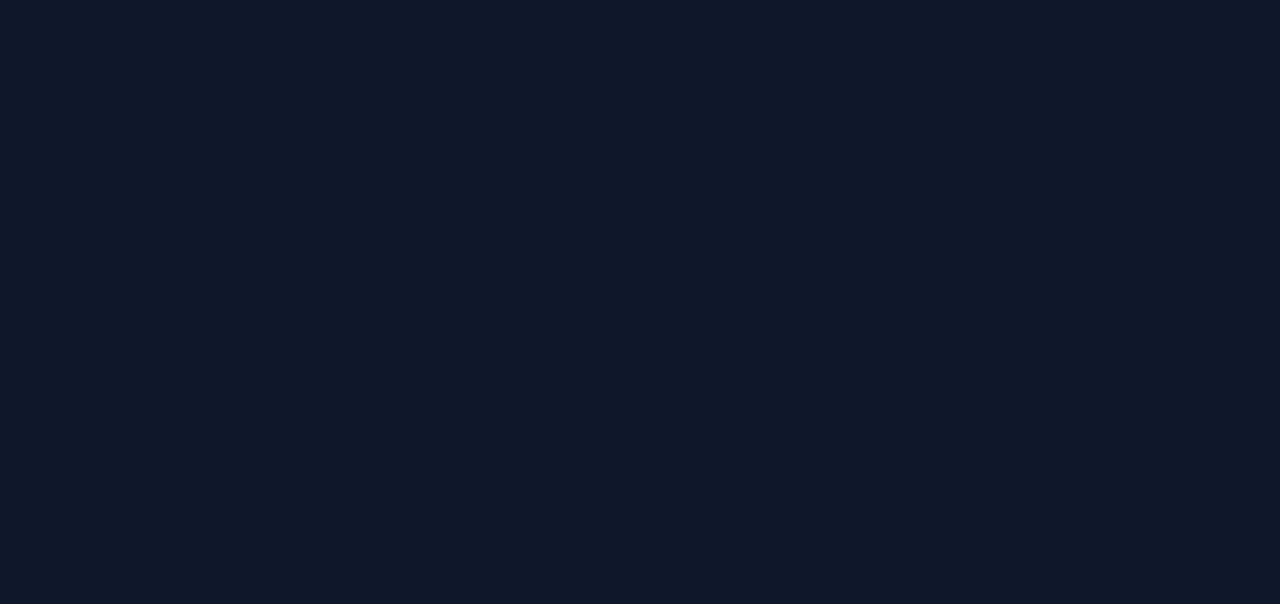
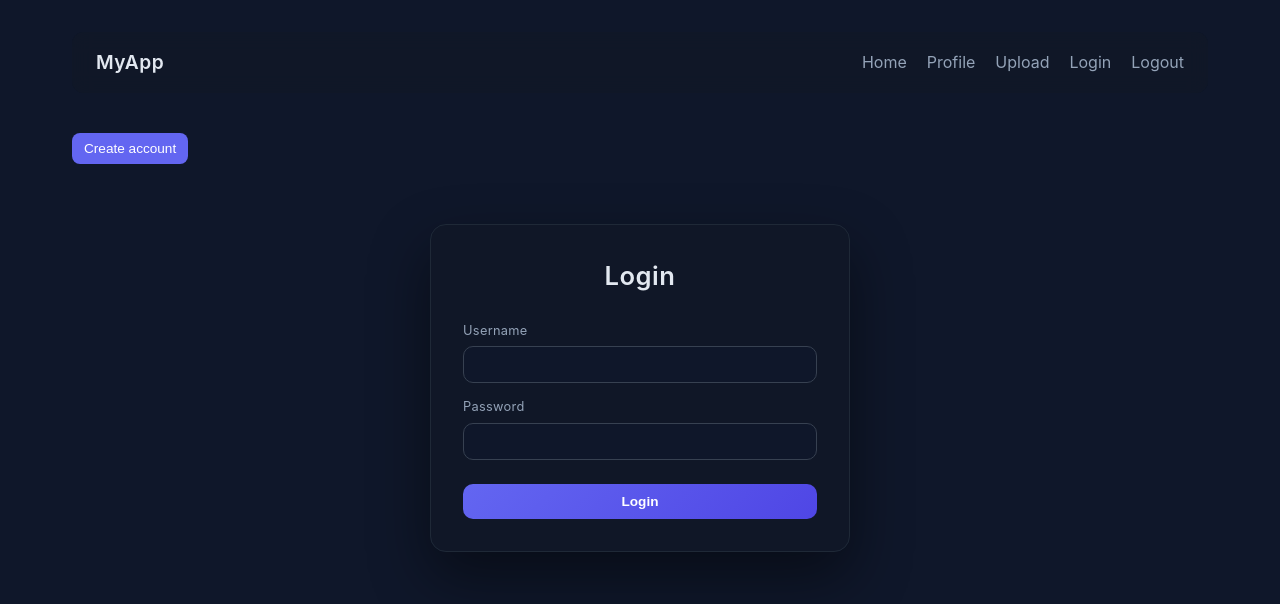
Before and after one commit to satvikvelpula/React, a React (Vite) app: page /login in a window 1280 px wide. Before the commit this address had no page. Shown: the top 604 px of the page. Built offline with nearby package versions, Linux system fonts and the light colour scheme.

Commit message:
Finished forms

```diff
--- a/src/App.jsx
+++ b/src/App.jsx
@@ -4,6 +4,9 @@ import Home from './views/Home';
 import Profile from './views/Profile';
 import Upload from './views/Upload';
 import Single from './views/Single';
+import Login from './views/Login';
+import Logout from './views/Logout';
+
 
 const App = () => {
   return (
@@ -14,6 +17,8 @@ const App = () => {
           <Route path="/profile" element={<Profile />} />
           <Route path="/upload" element={<Upload />} />
           <Route path="/single/:id" element={<Single />} />
+          <Route path="/login" element={<Login />} />
+          <Route path="/logout" element={<Logout />} />
         </Route>
       </Routes>
     </BrowserRouter>
--- a/src/components/Layout.jsx
+++ b/src/components/Layout.jsx
@@ -1,15 +1,17 @@
 import { Link, Outlet } from 'react-router';
 
 const Layout = () => {
+
   return (
     <div>
       <nav className="navbar">
         <h1 className="logo">MyApp</h1>
-
         <ul className="nav-links">
           <li><Link to="/">Home</Link></li>
           <li><Link to="/profile">Profile</Link></li>
           <li><Link to="/upload">Upload</Link></li>
+          <li><Link to="/login">Login</Link></li>
+          <li><Link to="/logout">Logout</Link></li>
         </ul>
       </nav>
 
--- /dev/null
+++ b/src/components/LoginForm.jsx
@@ -0,0 +1,69 @@
+import useForm from '../hooks/formHooks';
+import { useAuthentication } from '../hooks/apiHooks';
+import { useNavigate } from 'react-router';
+import { useState } from 'react';
+
+const LoginForm = () => {
+  const [error, setError] = useState(null);
+
+  const initValues = {
+    username: '',
+    password: '',
+  };
+
+  const { postLogin } = useAuthentication();
+  const navigate = useNavigate();
+
+  const doLogin = async () => {
+    try {
+      const result = await postLogin(inputs);
+
+      localStorage.setItem('token', result.token);
+
+      navigate('/');
+    } catch (err) {
+      console.error(err);
+      setError('Invalid username or password');
+    }
+  };
+
+  const { inputs, handleInputChange, handleSubmit } =
+    useForm(doLogin, initValues);
+
+  return (
+    <div className="auth-container">
+      <h1>Login</h1>
+
+      {/* ✅ Error display belongs here */}
+      {error && <p className="error">{error}</p>}
+
+      <form onSubmit={handleSubmit}>
+        <div>
+          <label htmlFor="loginuser">Username</label>
+          <input
+            name="username"
+            type="text"
+            id="loginuser"
+            onChange={handleInputChange}
+            autoComplete="username"
+          />
+        </div>
+
+        <div>
+          <label htmlFor="loginpassword">Password</label>
+          <input
+            name="password"
+            type="password"
+            id="loginpassword"
+            onChange={handleInputChange}
+            autoComplete="current-password"
+          />
+        </div>
+
+        <button type="submit">Login</button>
+      </form>
+    </div>
+  );
+};
+
+export default LoginForm;
--- /dev/null
+++ b/src/components/RegisterForm.jsx
@@ -0,0 +1,81 @@
+import useForm from '../hooks/formHooks';
+import { useAuthentication } from '../hooks/apiHooks';
+import { useState } from 'react';
+
+const RegisterForm = () => {
+  const [error, setError] = useState(null);
+  const [success, setSuccess] = useState(null);
+
+  const { postUser } = useAuthentication();
+
+  const initValues = {
+    username: '',
+    email: '',
+    password: '',
+  };
+
+  const doRegister = async () => {
+    try {
+      const result = await postUser(inputs);
+
+      setSuccess('User registered successfully!');
+      setError(null);
+    } catch (err) {
+      console.error(err);
+      setError('Registration failed');
+      setSuccess(null);
+    }
+  };
+
+  const { inputs, handleInputChange, handleSubmit } =
+    useForm(doRegister, initValues);
+
+  return (
+    <div className="auth-container">
+      <h1>Register</h1>
+
+      {/* feedback messages */}
+      {error && <p className="error">{error}</p>}
+      {success && <p className="success">{success}</p>}
+
+      <form onSubmit={handleSubmit}>
+        <div>
+          <label htmlFor="reguser">Username</label>
+          <input
+            name="username"
+            id="reguser"
+            type="text"
+            onChange={handleInputChange}
+            autoComplete="username"
+          />
+        </div>
+
+        <div>
+          <label htmlFor="regemail">Email</label>
+          <input
+            name="email"
+            id="regemail"
+            type="email"
+            onChange={handleInputChange}
+            autoComplete="email"
+          />
+        </div>
+
+        <div>
+          <label htmlFor="regpassword">Password</label>
+          <input
+            name="password"
+            id="regpassword"
+            type="password"
+            onChange={handleInputChange}
+            autoComplete="new-password"
+          />
+        </div>
+
+        <button type="submit">Register</button>
+      </form>
+    </div>
+  );
+};
+
+export default RegisterForm;
--- a/src/hooks/apiHooks.js
+++ b/src/hooks/apiHooks.js
@@ -35,4 +35,77 @@ const useMedia = () => {
   return { mediaArray };
 };
 
+const useAuthentication = () => {
+    const postLogin = async (inputs) => {
+      try {
+        const fetchOptions = {
+          method: 'POST',
+          headers: {
+            'Content-Type': 'application/json',
+          },
+          body: JSON.stringify(inputs),
+        };
+
+        const loginResult = await fetchData(import.meta.env.VITE_AUTH_API + '/auth/login', fetchOptions);
+        return loginResult;
+
+      } catch (error) {
+        console.error(error);
+      }
+    };
+
+    return { postLogin, postUser };
+};
+
+const useUser = () => {
+    const getUserByToken = async (token) => {
+      try {
+        const fetchOptions = {
+          headers: {
+            Authorization: `Bearer ${token}`,
+          },
+        };
+
+        const user = await fetchData(
+          import.meta.env.VITE_AUTH_API + '/users/token',
+          fetchOptions
+        );
+
+        return user;
+      } catch (error) {
+        console.error(error);
+      }
+    };
+
+    return { getUserByToken };
+};
+
+const postUser = async (inputs) => {
+    try {
+      const fetchOptions = {
+        method: 'POST',
+        headers: {
+          'Content-Type': 'application/json',
+        },
+        body: JSON.stringify(inputs),
+      };
+
+      const result = await fetchData(
+        import.meta.env.VITE_AUTH_API + '/users',
+        fetchOptions
+      );
+
+      return result;
+    } catch (error) {
+      console.error(error);
+    }
+
+    throw error;
+};
+
+
+
+
+export { useUser };
+export { useAuthentication };
 export { useMedia };
--- /dev/null
+++ b/src/hooks/formHooks.js
@@ -0,0 +1,29 @@
+import { useState } from 'react';
+
+const useForm = (callback, initState) => {
+  const [inputs, setInputs] = useState(initState);
+
+  const handleSubmit = (event) => {
+    if (event) {
+      event.preventDefault();
+    }
+    callback();
+  };
+
+  const handleInputChange = (event) => {
+    event.persist();
+
+    setInputs((inputs) => ({
+      ...inputs,
+      [event.target.name]: event.target.value,
+    }));
+  };
+
+  return {
+    handleSubmit,
+    handleInputChange,
+    inputs,
+  };
+};
+
+export default useForm;
--- a/src/index.css
+++ b/src/index.css
@@ -332,3 +332,126 @@ dialog video {
 .view-link:active {
   transform: scale(0.97);
 }
+
+/* =========================
+   AUTH CONTAINER (shared)
+========================= */
+
+.auth-container {
+  max-width: 420px;
+  margin: 60px auto;
+  padding: 32px;
+  background: rgba(17, 24, 39, 0.85);
+  border: 1px solid #1f2937;
+  border-radius: 16px;
+  box-shadow: 0 25px 60px rgba(0, 0, 0, 0.45);
+  backdrop-filter: blur(12px);
+
+  display: flex;
+  flex-direction: column;
+  gap: 16px;
+}
+
+/* Title */
+.auth-container h1 {
+  text-align: center;
+  font-size: 1.6rem;
+  margin-bottom: 10px;
+  color: #e2e8f0;
+}
+
+/* =========================
+   FORM LAYOUT
+========================= */
+
+.auth-container form {
+  display: flex;
+  flex-direction: column;
+  gap: 14px;
+}
+
+/* Field group */
+.auth-container div {
+  display: flex;
+  flex-direction: column;
+  gap: 6px;
+}
+
+/* Labels */
+.auth-container label {
+  font-size: 0.8rem;
+  color: #94a3b8;
+  letter-spacing: 0.3px;
+}
+
+/* Inputs */
+.auth-container input {
+  padding: 10px 12px;
+  border-radius: 10px;
+  border: 1px solid #374151;
+  background: #0f172a;
+  color: #e2e8f0;
+  transition: all 0.2s ease;
+}
+
+/* Input focus */
+.auth-container input:focus {
+  outline: none;
+  border-color: #6366f1;
+  box-shadow: 0 0 0 3px rgba(99, 102, 241, 0.2);
+}
+
+/* =========================
+   BUTTONS
+========================= */
+
+.auth-container button {
+  margin-top: 10px;
+  padding: 10px;
+  border-radius: 10px;
+  border: none;
+  background: linear-gradient(135deg, #6366f1, #4f46e5);
+  color: white;
+  font-weight: 600;
+  cursor: pointer;
+  transition: all 0.2s ease;
+}
+
+.auth-container button:hover {
+  transform: translateY(-1px);
+  filter: brightness(1.1);
+}
+
+.auth-container button:active {
+  transform: scale(0.98);
+}
+
+.auth-container button:disabled {
+  opacity: 0.6;
+  cursor: not-allowed;
+  transform: none;
+}
+
+/* =========================
+   FEEDBACK MESSAGES
+========================= */
+
+.error {
+  background: rgba(239, 68, 68, 0.1);
+  border: 1px solid rgba(239, 68, 68, 0.3);
+  color: #f87171;
+  padding: 8px 10px;
+  border-radius: 8px;
+  font-size: 0.85rem;
+  text-align: center;
+}
+
+.success {
+  background: rgba(34, 197, 94, 0.1);
+  border: 1px solid rgba(34, 197, 94, 0.3);
+  color: #34d399;
+  padding: 8px 10px;
+  border-radius: 8px;
+  font-size: 0.85rem;
+  text-align: center;
+}
--- a/src/utils/fetchData.js
+++ b/src/utils/fetchData.js
@@ -1,9 +1,17 @@
-export const fetchData = async (file) => {
-    const response = await fetch(file);
+export const fetchData = async (url, options = {}) => {
+  const response = await fetch(url, options);
 
-    if (!response.ok) {
-      throw new Error(`Failed to fetch ${file}`);
-    }
+  let json;
 
-    return await response.json();
-  };
+  try {
+    json = await response.json();
+  } catch (error) {
+    json = null;
+  }
+
+  if (!response.ok) {
+    throw new Error(json?.message || 'Request failed');
+  }
+
+  return json;
+};
--- /dev/null
+++ b/src/views/Login.jsx
@@ -0,0 +1,19 @@
+import { useState } from 'react';
+import LoginForm from '../components/LoginForm';
+import RegisterForm from '../components/RegisterForm';
+
+const Login = () => {
+  const [isLoginView, setIsLoginView] = useState(true);
+
+  return (
+    <>
+      <button onClick={() => setIsLoginView(!isLoginView)}>
+        {isLoginView ? 'Create account' : 'Go to Login'}
+      </button>
+
+      {isLoginView ? <LoginForm /> : <RegisterForm />}
+    </>
+  );
+};
+
+export default Login;
--- /dev/null
+++ b/src/views/Logout.jsx
@@ -0,0 +1,19 @@
+import { useEffect } from 'react';
+import { useNavigate } from 'react-router';
+
+const Logout = () => {
+  const navigate = useNavigate();
+
+
+  useEffect(() => {
+    localStorage.removeItem('token');
+
+    setTimeout(() => {
+      navigate('/login');
+    }, 800); // 0.8s delay
+  }, []);
+
+  return <h1>Logging out...</h1>;
+};
+
+export default Logout;
--- a/src/views/Profile.jsx
+++ b/src/views/Profile.jsx
@@ -1,5 +1,46 @@
+import { useEffect, useState } from 'react';
+import { useNavigate } from 'react-router';
+import { useUser } from '../hooks/apiHooks';
+
 const Profile = () => {
-    return <h2>Profile Page</h2>;
-  };
+  const [user, setUser] = useState(null);
+  const { getUserByToken } = useUser();
+  const navigate = useNavigate();
 
-  export default Profile;
+  useEffect(() => {
+    const token = localStorage.getItem('token');
+
+    if (!token) {
+      navigate('/login');
+      return;
+    }
+
+
+    const fetchUser = async () => {
+      try {
+        const data = await getUserByToken(token);
+
+        console.log('RAW USER DATA:', data);
+
+        setUser(data);
+      } catch (error) {
+        console.error('FETCH USER ERROR:', error);
+      }
+    };
+
+    fetchUser();
+  }, []);
+
+
+  if (!user) return <p>Loading...</p>;
+
+  return (
+    <>
+      <h1>Profile</h1>
+      <p>Username: {user.user.username}</p>
+      <p>Email: {user.user.email}</p>
+    </>
+  );
+};
+
+export default Profile;
```
Also changed, not shown: 1 other file (tests, documents, lock files or other folders).
